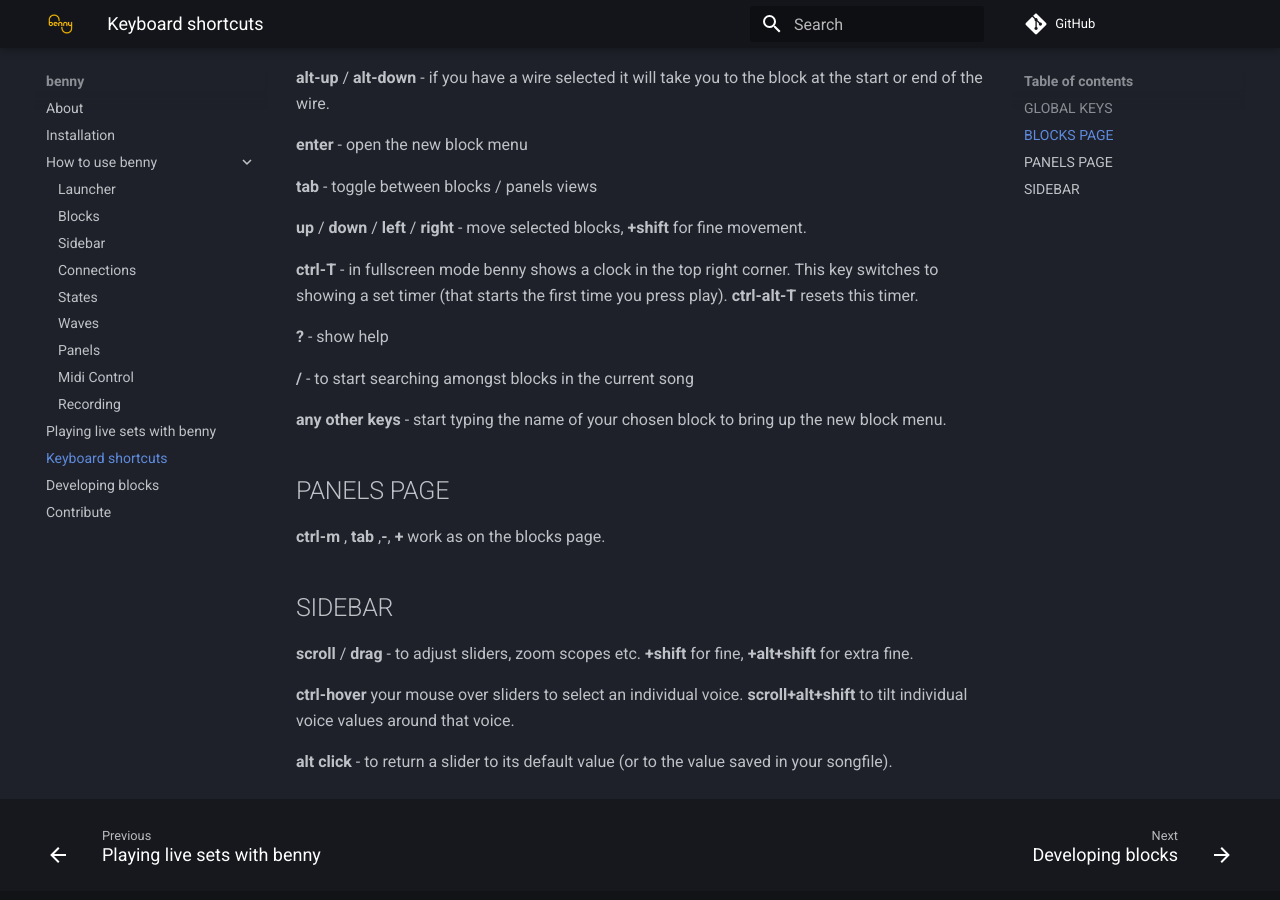
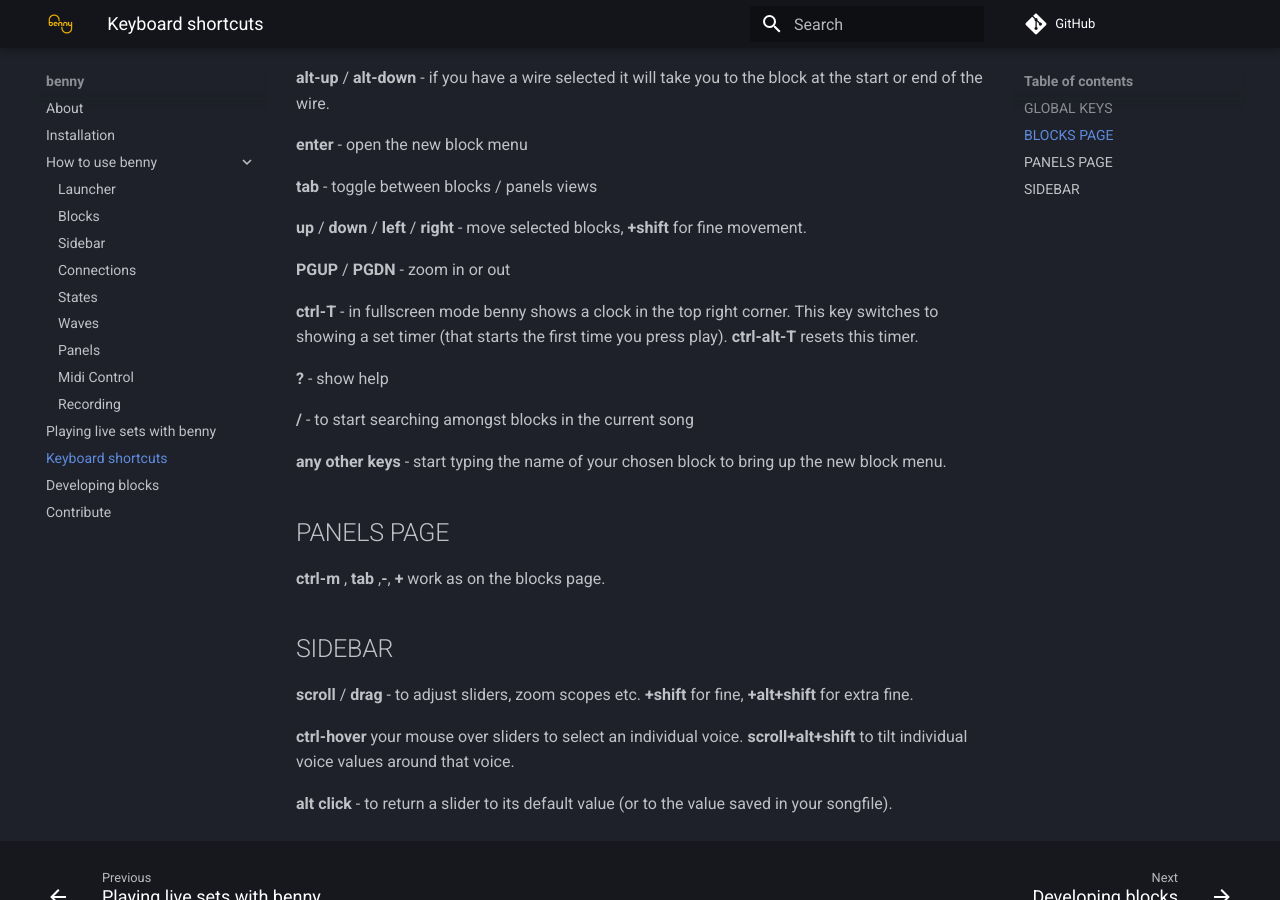
Before and after one commit to playbenny/benny_manual, an MkDocs documentation site: the page built from docs/keyboard_shortcuts.md, in a window 1280 px wide and 900 px high, scrolled down 1960 px. Built offline with MkDocs 1.6.1 and Material for MkDocs 9.7.7, drawn with Linux system fonts in a browser that asks for light colours; comment, search, counter and statistics services are not loaded.

Commit message:
Update keyboard_shortcuts.md

```diff
--- a/docs/keyboard_shortcuts.md
+++ b/docs/keyboard_shortcuts.md
@@ -94,6 +94,8 @@
 
 **up** / **down** / **left** / **right** - move selected blocks, **+shift** for fine movement.
 
+**PGUP** / **PGDN** - zoom in or out
+
 **ctrl-T** - in fullscreen mode benny shows a clock in the top right corner. This key switches to showing a set timer (that starts the first time you press play). **ctrl-alt-T** resets this timer.
 
 **?** - show help
```
